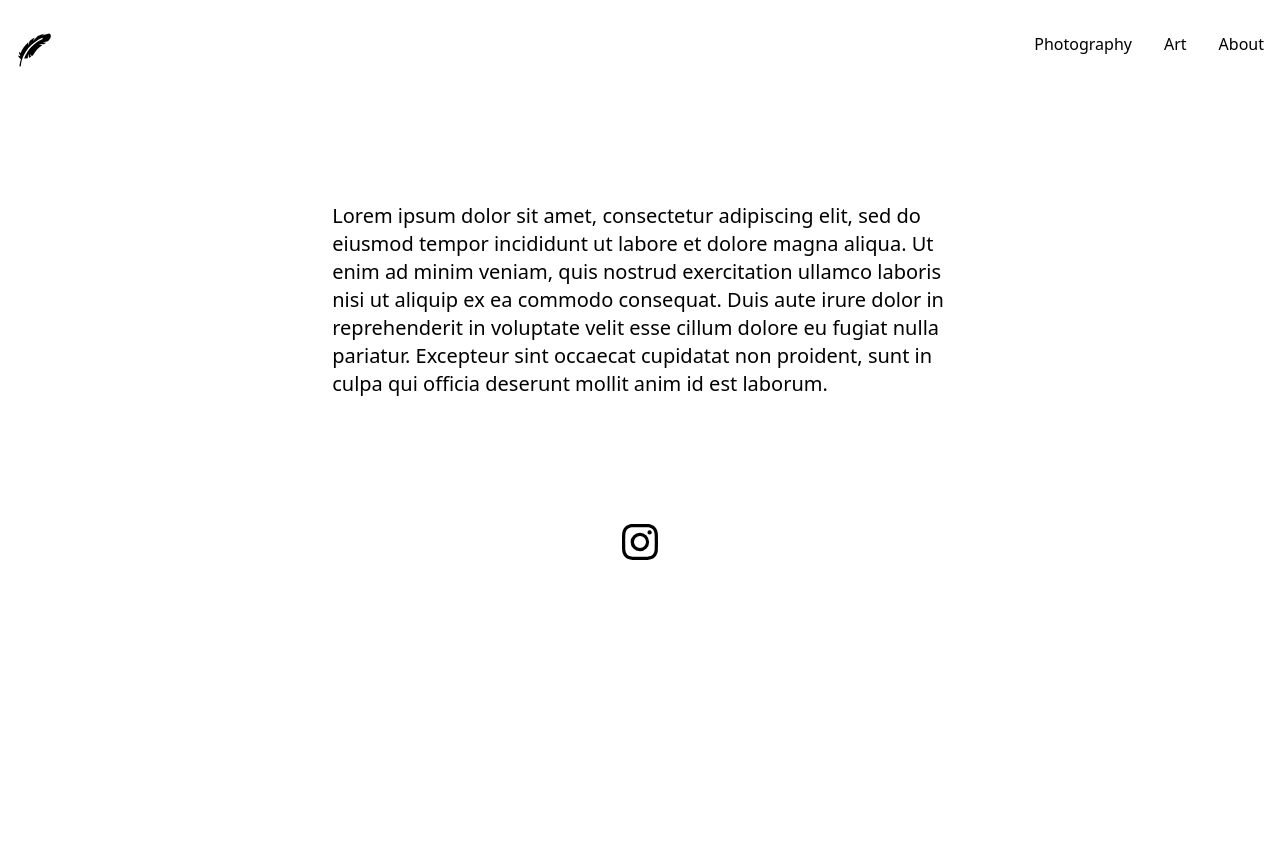
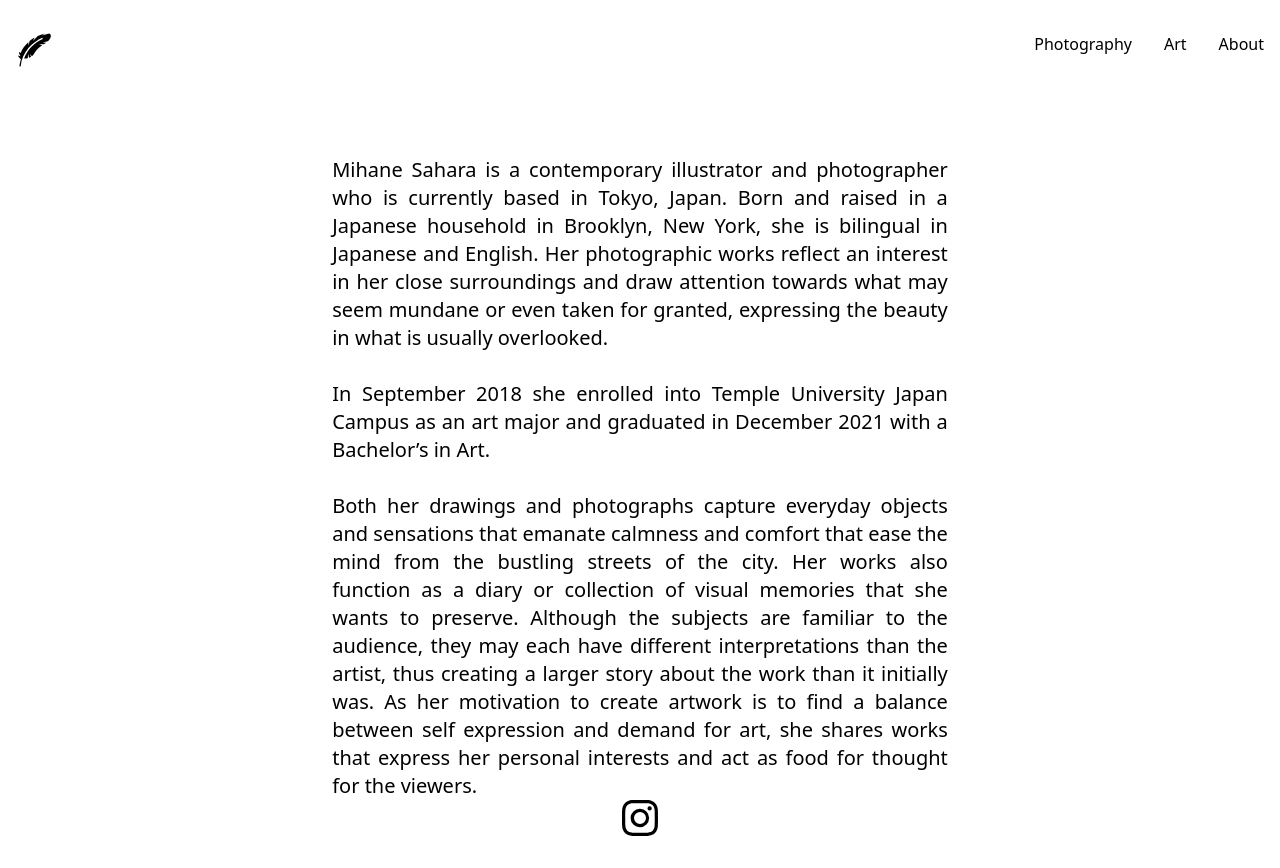
Before and after one commit to miishin/feather, a Next.js app: page /about in a window 1280 px wide. Before the commit the page ends 800 px from the top, so only its background shows below. Built offline with nearby package versions, Linux system fonts and the light colour scheme.

Commit message:
fixed footer position, spacing, and about spacing

```diff
--- a/components/footer.js
+++ b/components/footer.js
@@ -3,8 +3,8 @@ import { BsInstagram } from 'react-icons/bs'
 
 export default function Footer(title) {
     return (
-        <div className = "sm:container sm:mx-auto flex items-center justify-center pt-6">
+        <footer className = "sm:container sm:mx-auto flex items-center justify-center pb-8">
             <Link href="https://instagram.com/mihane_art" passHref><BsInstagram className="text-4xl cursor-pointer"/></Link>
-        </div>
+        </footer>
     )
 }
--- a/pages/about.js
+++ b/pages/about.js
@@ -5,10 +5,16 @@ import Footer from '../components/footer'
 
 export default function About() {
   return (
-    <div className="h-screen">
+    <div className = "flex flex-col min-h-screen">
       <Header/>
-        <div className = "lg:mx-auto flex items-center justify-center h-1/2 max-w-prose text-xl px-16">
-            Lorem ipsum dolor sit amet, consectetur adipiscing elit, sed do eiusmod tempor incididunt ut labore et dolore magna aliqua. Ut enim ad minim veniam, quis nostrud exercitation ullamco laboris nisi ut aliquip ex ea commodo consequat. Duis aute irure dolor in reprehenderit in voluptate velit esse cillum dolore eu fugiat nulla pariatur. Excepteur sint occaecat cupidatat non proident, sunt in culpa qui officia deserunt mollit anim id est laborum.
+        <div className = "md:mx-auto flex items-start justify-center h-1/2 max-w-prose text-xl text-justify flex-grow px-16">
+          <br/><br/>
+        Mihane Sahara is a contemporary illustrator and photographer who is currently based in Tokyo, Japan. Born and raised in a Japanese household in Brooklyn, New York, she is bilingual in Japanese and English. Her photographic works reflect an interest in her close surroundings and draw attention towards what may seem mundane or even taken for granted, expressing the beauty in what is usually overlooked.
+          <br/><br/>
+        In September 2018 she enrolled into Temple University Japan Campus as an art major and graduated in December 2021 with a Bachelor’s in Art.
+          <br/><br/>
+        Both her drawings and photographs capture everyday objects and sensations that emanate calmness and comfort that ease the mind from the bustling streets of the city. Her works also function as a diary or collection of visual memories that she wants to preserve. Although the subjects are familiar to the audience, they may each have different interpretations than the artist, thus creating a larger story about the work than it initially was. As her motivation to create artwork  is to find a balance between self expression and demand for art, she shares works that express her personal interests and act as food for thought for the viewers.
+          <br/>
         </div>
       <Footer/>
     </div>
```
